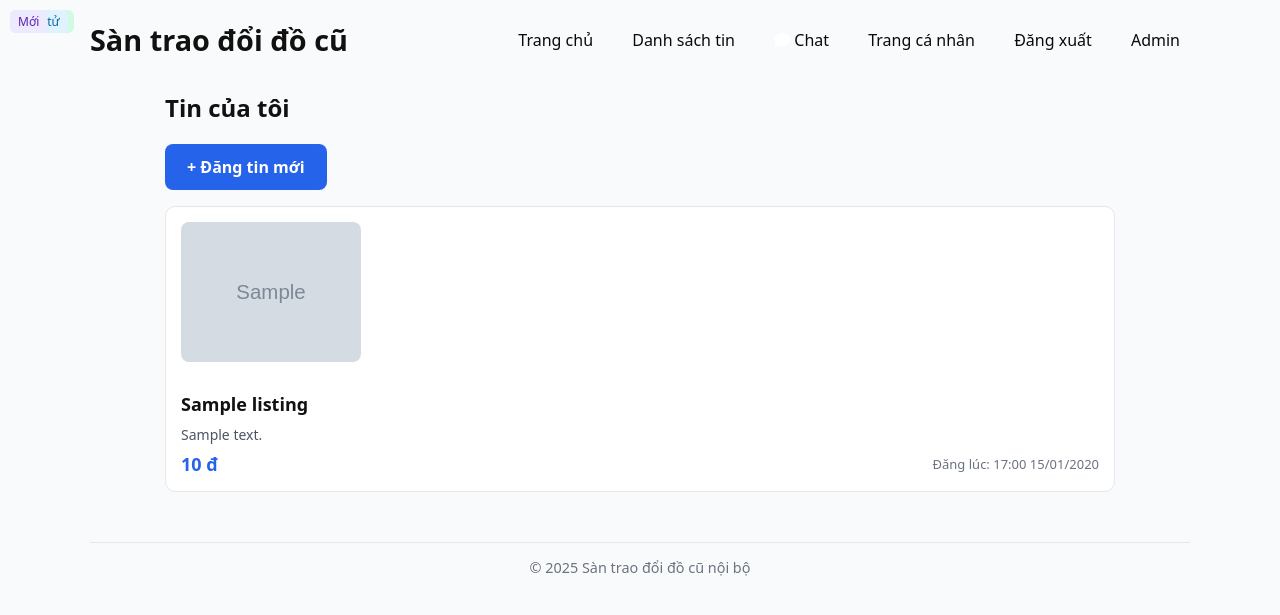
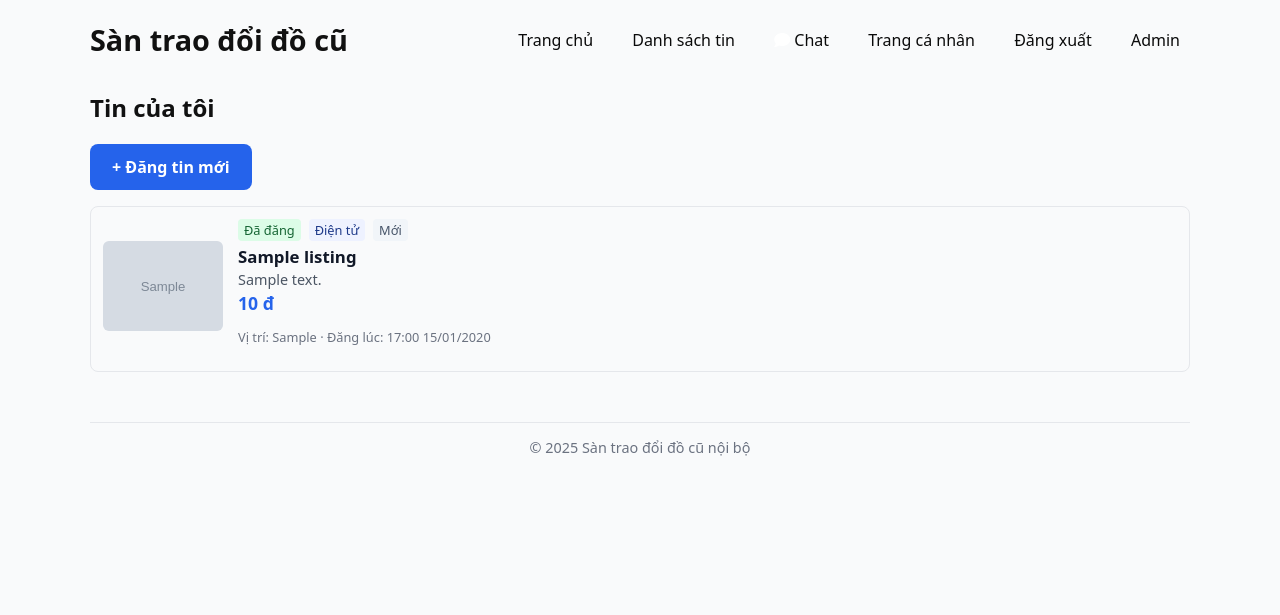
Before and after one commit to vandungz/San_trao_doi_do_cu_Python, a Django app: page /listings/mine/ in a window 1280 px wide. Shown: the top 615 px of the page. Run offline with Django 5.2, Linux system fonts and the light colour scheme; a user stored in the database is signed in; data comes from the database, SQL or seed files in the repository; tables that the repository leaves empty hold one stand-in row (values such as "Sample post"); grey boxes marked "Sample" are stand-in pictures; some libraries are stand-ins or nearby versions.

Commit message:
fix css mine

```diff
--- a/templates/listings/mine.html
+++ b/templates/listings/mine.html
@@ -4,119 +4,57 @@
 {% load static %}
 
 {% block content %}
-<div class="my-listings-container">
-  <h2 style="margin-bottom:20px;">Tin của tôi</h2>
-  <p><a href="{% url 'listings:create' %}" class="btn btn-primary">+ Đăng tin mới</a></p>
+<h2>Tin của tôi</h2>
+<p><a href="{% url 'listings:create' %}" class="btn">+ Đăng tin mới</a></p>
 
+<div style="display:flex; flex-direction:column; gap:15px;">
   {% for it in items %}
-  <div class="listing-card">
-    <!-- Ảnh -->
-    <div class="listing-card-image">
+    <div style="display:flex; border:1px solid #e5e7eb; border-radius:8px; padding:12px; align-items:center; gap:15px;">
+
+      <!-- Hình ảnh -->
+      <div style="flex-shrink:0;">
         {% if it.images.first %}
-        <img src="{{ it.images.first.image.url }}" alt="{{ it.title }}">
+          <img src="{{ it.images.first.image.url }}" alt="{{ it.title }}" style="width:120px; height:90px; object-fit:cover; border-radius:6px;">
         {% else %}
-        <img src="{% static 'images/no-image.png' %}" alt="No image">
+          <div style="width:120px; height:90px; background:#f3f4f6; border-radius:6px; display:flex; align-items:center; justify-content:center; color:#9ca3af;">
+            No Image
+          </div>
         {% endif %}
       </div>
 
       <!-- Nội dung -->
-    <div class="listing-card-body">
-      <!-- Badge -->
-      <div class="badges">
-        <span class="badge status">{{ it.get_status_display }}</span>
-        <span class="badge category">{{ it.category.name }}</span>
-        <span class="badge condition">{{ it.get_condition_display }}</span>
+      <div style="flex:1;">
+        <div style="display:flex; gap:8px; margin-bottom:4px;">
+          <span style="background:#dcfce7; color:#166534; font-size:0.8rem; padding:2px 6px; border-radius:4px;">
+            {{ it.get_status_display }}
+          </span>
+          <span style="background:#eef2ff; color:#1e3a8a; font-size:0.8rem; padding:2px 6px; border-radius:4px;">
+            {{ it.category.name }}
+          </span>
+          <span style="background:#f1f5f9; color:#475569; font-size:0.8rem; padding:2px 6px; border-radius:4px;">
+            {{ it.get_condition_display }}
+          </span>
         </div>
 
-      <!-- Tiêu đề -->
-      <h3 class="listing-title">
-        <a href="{% url 'listings:detail' it.pk %}">{{ it.title }}</a>
-      </h3>
+        <a href="{% url 'listings:detail' it.pk %}" style="font-size:1.05rem; font-weight:600; color:#111827; text-decoration:none;">
+          {{ it.title }}
+        </a>
 
-      <!-- Mô tả ngắn -->
-      <p class="listing-desc">
-        {{ it.description|truncatechars:150 }}
+        <p style="margin:2px 0; color:#4b5563; font-size:0.9rem;">
+          {{ it.description|truncatechars:80 }}
         </p>
 
-      <!-- Giá và ngày -->
-      <div class="listing-footer">
-        <span class="listing-price">{{ it.price|intcomma }} đ</span>
-        <span class="listing-date">Đăng lúc: {{ it.created_at|date:"H:i d/m/Y" }}</span>
-      </div>
+        <p style="color:#2563eb; font-weight:600; margin:2px 0; font-size:1.1rem;">
+          {{ it.price|intcomma }} đ
+        </p>
+
+        <p style="color:#6b7280; font-size:0.8rem;">
+          Vị trí: {{ it.location|default:"(Không rõ)" }} · Đăng lúc: {{ it.created_at|date:"H:i d/m/Y" }}
+        </p>
       </div>
     </div>
   {% empty %}
     <p>Bạn chưa có tin nào.</p>
   {% endfor %}
 </div>
-
-<style>
-.my-listings-container {
-  max-width: 950px;
-  margin: auto;
-}
-.listing-card {
-  display: flex;
-  gap: 15px;
-  border: 1px solid #e5e7eb;
-  border-radius: 10px;
-  padding: 15px;
-  margin-bottom: 20px;
-  background: #fff;
-  transition: box-shadow 0.2s;
-}
-.listing-card:hover {
-  box-shadow: 0 4px 12px rgba(0,0,0,0.08);
-}
-.listing-card-image img {
-  width: 180px;
-  height: 140px;
-  object-fit: cover;
-  border-radius: 8px;
-}
-.listing-card-body {
-  flex: 1;
-  display: flex;
-  flex-direction: column;
-}
-.badges {
-  margin-bottom: 5px;
-}
-.badge {
-  display: inline-block;
-  padding: 3px 8px;
-  border-radius: 6px;
-  font-size: 12px;
-  margin-right: 5px;
-  background: #f3f4f6;
-}
-.badge.status { background: #d1fae5; color: #065f46; }
-.badge.category { background: #e0f2fe; color: #0369a1; }
-.badge.condition { background: #ede9fe; color: #5b21b6; }
-.listing-title {
-  margin: 5px 0;
-  font-size: 18px;
-  font-weight: 600;
-}
-.listing-title a { text-decoration: none; color: #111; }
-.listing-desc {
-  font-size: 14px;
-  color: #4b5563;
-  margin: 4px 0 8px;
-}
-.listing-footer {
-  display: flex;
-  justify-content: space-between;
-  align-items: center;
-}
-.listing-price {
-  font-size: 18px;
-  font-weight: bold;
-  color: #2563eb;
-}
-.listing-date {
-  font-size: 13px;
-  color: #6b7280;
-}
-</style>
 {% endblock %}
```
Lines whose indentation alone changed are shown as unchanged.
